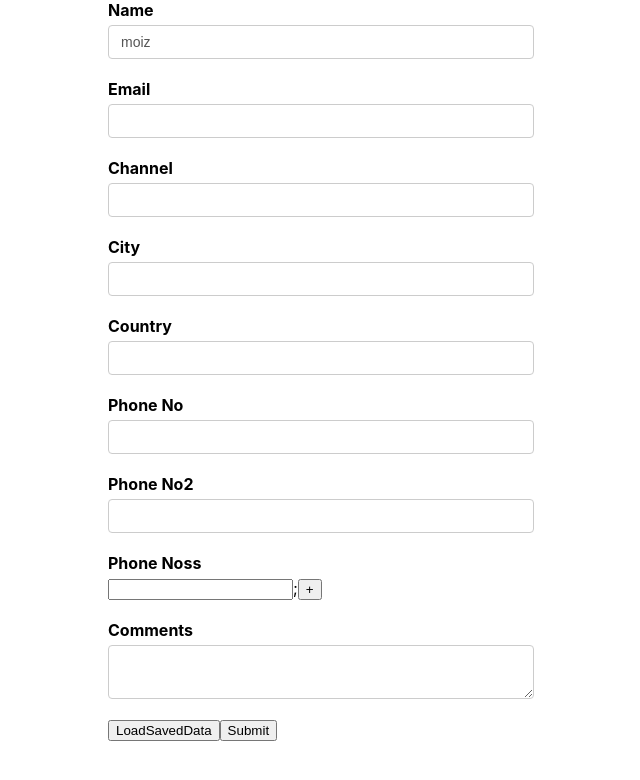
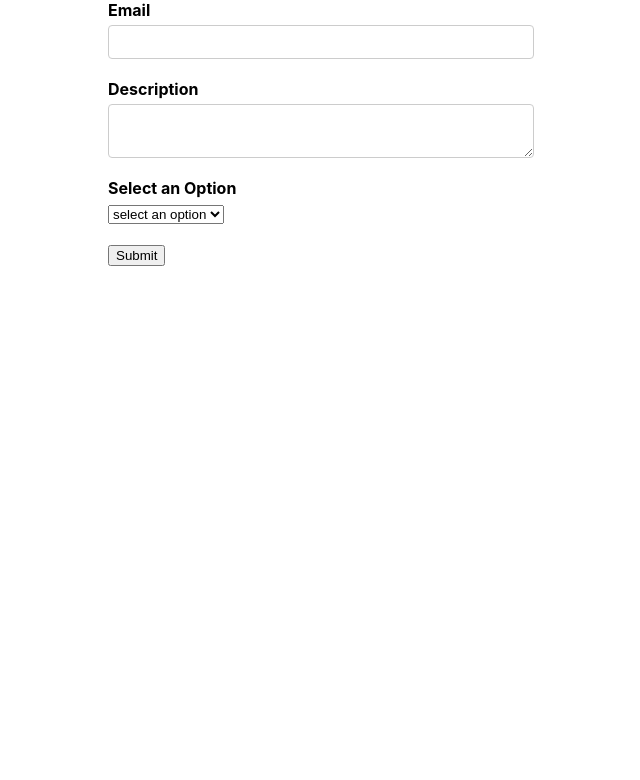
Before and after one commit to Abdul-Moiz03/Formik_Form-With-Validation, a React (Create React App) app: page / in a window 1280 px wide. Shown: the top 780 px of the page, without its empty margins (319-959 px from the left). Built offline with nearby package versions, Linux system fonts and the light colour scheme.

Commit message:
new form start

```diff
--- a/src/App.js
+++ b/src/App.js
@@ -1,4 +1,5 @@
 import "./App.css";
+import FormikContainer from "./components/FormikContainer";
 import NewYoutubeForm from "./components/NewYoutubeForm";
 import YoutubeForm from "./components/YoutubeForm";
 
@@ -6,7 +7,8 @@ function App() {
   return (
     <div className="App">
       {/* <YoutubeForm /> */}
-      <NewYoutubeForm></NewYoutubeForm>
+      {/* <NewYoutubeForm></NewYoutubeForm> */}
+      <FormikContainer></FormikContainer>
     </div>
   );
 }
--- /dev/null
+++ b/src/components/FormikContainer.js
@@ -0,0 +1,58 @@
+import { Form, Formik } from "formik";
+import React from "react";
+import * as Yup from "yup";
+import FormikControl from "./FormikControl";
+const initialValues = {
+  email: "",
+  description: "",
+  selectoption: "",
+};
+const dropdowndata = [
+  { key: "1", values: "select an option" },
+  { key: "2", values: "moiz" },
+  { key: "3", values: "moin" },
+];
+const onSubmit = (values) => {
+  console.log(values);
+};
+const validationSchema = Yup.object({
+  email: Yup.string().email("Invalid Email Formate").required("Requried!"),
+  description: Yup.string().required("Requried!"),
+});
+const FormikContainer = () => {
+  return (
+    <Formik
+      initialValues={initialValues}
+      validationSchema={validationSchema}
+      onSubmit={onSubmit}
+    >
+      {(formik) => {
+        return (
+          <Form>
+            <FormikControl
+              control="Input"
+              type="email"
+              label="Email"
+              name="email"
+            ></FormikControl>
+            <FormikControl
+              control="Textarea"
+              type="textarea"
+              label="Description"
+              name="description"
+            ></FormikControl>
+            <FormikControl
+              control="Select"
+              label="Select an Option"
+              name="selectoption"
+              option={dropdowndata}
+            ></FormikControl>
+            <button type="submit">Submit</button>
+          </Form>
+        );
+      }}
+    </Formik>
+  );
+};
+
+export default FormikContainer;
--- /dev/null
+++ b/src/components/FormikControl.js
@@ -0,0 +1,21 @@
+import React from "react";
+import Input from "./Input";
+import SelectComponent from "./SelectComponent";
+import TextArea from "./TextArea";
+
+const FormikControl = (props) => {
+  const { control, ...rest } = props;
+
+  switch (control) {
+    case "Input":
+      return <Input {...rest}></Input>;
+    case "Textarea":
+      return <TextArea {...rest}></TextArea>;
+    case "Select":
+      return <SelectComponent {...rest}></SelectComponent>;
+    default:
+      return null;
+  }
+};
+
+export default FormikControl;
--- /dev/null
+++ b/src/components/Input.js
@@ -0,0 +1,20 @@
+import { ErrorMessage, Field } from "formik";
+import React from "react";
+import TextError from "./TextError";
+
+const Input = (props) => {
+  const { name, label, ...rest } = props;
+
+  return (
+    <div className="form-control">
+      <label htmlFor={name}>{label}</label>
+      <Field id={name} name={name} {...rest}></Field>
+      <ErrorMessage name={name} component={TextError}></ErrorMessage>
+      {/* <TextError>
+        <ErrorMessage name={name}></ErrorMessage>
+      </TextError> */}
+    </div>
+  );
+};
+
+export default Input;
--- a/src/components/NewYoutubeForm.jsx
+++ b/src/components/NewYoutubeForm.jsx
@@ -32,6 +32,7 @@ const savedDataAPI = {
 const onSubmit = (values, formsubmitting) => {
   console.log("On Submit f", values);
   formsubmitting.setSubmitting(false);
+  formsubmitting.resetForm();
   console.log(formsubmitting);
 };
 //validation through formik
@@ -238,6 +239,7 @@ const NewYoutubeForm = () => {
                 {(error) => <div className="error">{error}</div>}
               </ErrorMessage>
             </div>
+            <button type="reset">ResetForm</button>
             <button
               type="submit"
               onClick={() => {
--- /dev/null
+++ b/src/components/SelectComponent.js
@@ -0,0 +1,27 @@
+import { ErrorMessage, Field } from "formik";
+import React from "react";
+import TextError from "./TextError";
+
+const SelectComponent = (props) => {
+  const { name, label, option, ...rest } = props;
+
+  return (
+    <div className="form-control">
+      <label htmlFor={name}>{label}</label>
+      <Field as="select" id={name} name={name} {...rest}>
+        {option.map((data) => {
+          return (
+            <option name={data.values} value={data.key}>
+              {data.values}
+            </option>
+          );
+        })}
+      </Field>
+      <ErrorMessage name={name} component={TextError}></ErrorMessage>
+      {/* <TextError>
+        <ErrorMessage name={name}></ErrorMessage>
+      </TextError> */}
+    </div>
+  );
+};
+export default SelectComponent;
--- /dev/null
+++ b/src/components/TextArea.js
@@ -0,0 +1,20 @@
+import { ErrorMessage, Field } from "formik";
+import React from "react";
+import TextError from "./TextError";
+
+const TextArea = (props) => {
+  const { name, label, ...rest } = props;
+
+  return (
+    <div className="form-control">
+      <label htmlFor={name}>{label}</label>
+      <Field as="textarea" id={name} name={name} {...rest}></Field>
+      <ErrorMessage name={name} component={TextError}></ErrorMessage>
+      {/* <TextError>
+        <ErrorMessage name={name}></ErrorMessage>
+      </TextError> */}
+    </div>
+  );
+};
+
+export default TextArea;
--- /dev/null
+++ b/src/components/TextError.js
@@ -0,0 +1,7 @@
+import React from "react";
+import "../App.css";
+const TextError = (props) => {
+  return <div className="error">{props.children}</div>;
+};
+
+export default TextError;
```
